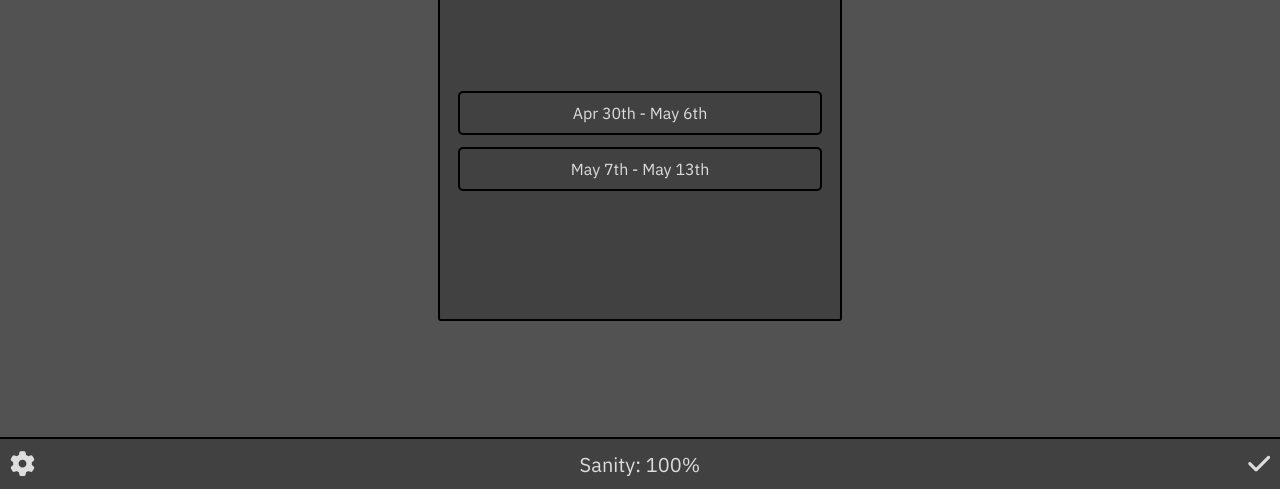
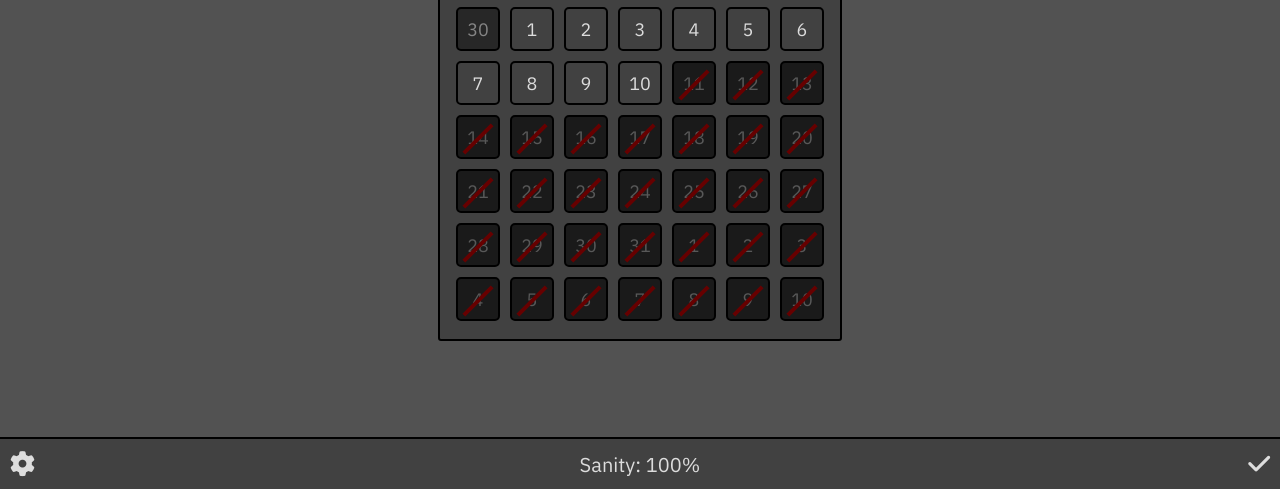
Before and after one commit to MIMJA156/time-tracker-ts-dev, a website built with Vite: page src/web/index.html in a window 1280 px wide. Shown: the part 311-800 px from the top of the page. Built offline with nearby package versions, Linux system fonts and the light colour scheme.

Commit message:
re-did calender

```diff
--- a/src/web/src/scss/moveable-window.scss
+++ b/src/web/src/scss/moveable-window.scss
@@ -22,7 +22,7 @@ div.moveable-window {
 
     &[data-type="calendar"] {
         width: 400px;
-        height: 460px;
+        height: calc(500px);
 
         >div>div.body {
             @include calender-body();
--- a/src/web/src/scss/windows/calendar.scss
+++ b/src/web/src/scss/windows/calendar.scss
@@ -1,51 +1,23 @@
 @mixin calender-body {
     display: flex;
     flex-direction: column;
-    justify-content: center;
     align-items: center;
 
     &.no-flex {
         justify-content: start;
     }
 
-    >div.cell-week {
-        cursor: pointer;
 
-        height: 40px;
-        width: 90%;
-
+    >div.row-of-days{
         display: flex;
-        align-items: center;
-        justify-content: center;
-
-        margin-top: 6px;
-        margin-bottom: 6px;
-
-        border: 2px solid black;
-        border-radius: 5px;
-
-        transition: .3s;
-        background-color: $nav-bars-background-color;
-
-        &:hover {
-            filter: brightness(0.8);
-        }
-    }
-
-    >div.cell-day {
-        width: 100%;
-        height: 60px;
-
-        border-bottom: 2px solid black;
-        border-top: 2px solid black;
-
-        display: flex;
-        align-items: center;
-        justify-content: space-around;
+        flex-direction: row;
+        margin-top: 10px;
 
         >div.day {
             cursor: pointer;
             font-size: 18px;
+
+            margin: 0 5px 0 5px;
 
             width: 40px;
             height: 40px;
@@ -63,6 +35,47 @@
             &:hover {
                 filter: brightness(0.8);
             }
+
+            &.no-border {
+                border: none;
+                width: 44px;
+                height: 44px;
+
+                cursor: auto;
+
+                &:hover {
+                    filter: none;
+                }
+            }
+
+            &.grey-out {
+                filter: brightness(0.6);
+
+                &:hover {
+                    filter: brightness(0.8);
+                }
+            }
+
+            &.not-available {
+                filter: brightness(0.4);
+                cursor: auto;
+                // overflow: hidden;
+
+                &::after {
+                    content: "";
+                    z-index: 1;
+                    position: absolute;
+
+                    top: 50%;
+
+                    width: 100%;
+                    height: 10%;
+
+                    background-color: red;
+
+                    transform: rotate(-45deg);
+                }
+            }
         }
     }
 }
--- a/src/web/src/ts/windows/calendar.ts
+++ b/src/web/src/ts/windows/calendar.ts
@@ -1,36 +1,54 @@
 import $ from 'jquery';
-import moment from 'moment';
 import { timeLimitations } from '../setup';
+
+var month = ['Jan', 'Feb', 'Mar', 'Apr', 'May', 'Jun', 'Jul', 'Aug', 'Sep', 'Oct', 'Nov', 'Dec'];
+var days = ['Sun', 'Mon', 'Tue', 'Wed', 'Thu', 'Fri', 'Sat'];
 
 export function cycle(monthOffset = 0) {
 	const cellHolder = $('#week-cell-holder');
 	const dateValues = getDateValues(timeLimitations, monthOffset);
 
-	if (dateValues.limitReached.backwards) {
+	if (dateValues.backwardsLimitReached) {
 		$('#increment-calendar-down').addClass('disabled');
 	} else {
 		$('#increment-calendar-down').removeClass('disabled');
 	}
 
-	if (dateValues.limitReached.forwards) {
+	if (dateValues.forwardLimitReached) {
 		$('#increment-calendar-up').addClass('disabled');
 	} else {
 		$('#increment-calendar-up').removeClass('disabled');
 	}
 
 	cellHolder.html('');
-	dateValues.weeks.forEach((week) => {
-		cellHolder.append(`<div class="cell-week">${moment(new Date(dateValues.days[week[0]])).format('MMM Do')} - ${moment(new Date(dateValues.days[week[1]])).format('MMM Do')}</div>`);
+	cellHolder.append(`
+	<div class="row-of-days">
+		<div class="day no-border">Su</div>
+		<div class="day no-border">Mo</div>
+		<div class="day no-border">Tu</div>
+		<div class="day no-border">We</div>
+		<div class="day no-border">Th</div>
+		<div class="day no-border">Fr</div>
+		<div class="day no-border">Sa</div>
+	</div>`);
+
+	dateValues._2DArrayOfDays.forEach((dayRow) => {
+		let daysInRow = '';
+		dayRow.forEach((day: any) => {
+			daysInRow += `<div class="day ${day.greyOut ? 'grey-out' : ''}${day.disabled ? 'not-available' : ''}">${day.day}</div>`;
+		});
+		cellHolder.append(`<div class="row-of-days">${daysInRow}</div>`);
 	});
 
 	let spans = cellHolder.parent().find('.sub-header').find('.center').find('span');
-	spans[0].textContent = moment(new Date(dateValues.currentMonth)).format('MMM');
-	spans[1].textContent = moment(new Date(dateValues.currentMonth)).format('Y');
+	spans[0].textContent = month[dateValues.today.getMonth()];
+	spans[1].textContent = `${dateValues.today.getFullYear()}`;
 }
 
 function getDateValues({ end, start }: { end: Date; start: Date }, monthOffset = 0) {
 	let days = [];
-	let weeks = [];
+	let forwardLimitReached = false;
+	let backwardsLimitReached = false;
 
 	const today = new Date();
 	today.setDate(1);
@@ -38,60 +56,75 @@ function getDateValues({ end, start }: { end: Date; start: Date }, monthOffset =
 
 	const currentMonth = new Date(today.getFullYear(), today.getMonth() + 1, 0);
 	const lastMonth = new Date(today.getFullYear(), today.getMonth(), 0);
-	const nextMonth = new Date(today.getFullYear(), today.getMonth() + 2, 0);
 
-	let limitReached = {
-		backwards: false,
-		forwards: false,
-	};
-
-	for (let i = today.getDay(); i > 0; i--) {
-		days.push(`${lastMonth.getMonth() + 1}/${lastMonth.getDate() - i + 1}/${lastMonth.getFullYear()}`);
+	let stepsBack = lastMonth.getDay() + 1;
+	for (let i = lastMonth.getDate() - stepsBack + 1; i <= lastMonth.getDate(); i++) {
+		days.push({
+			day: i,
+			date: `${lastMonth.getMonth() + 1}/${i}/${lastMonth.getFullYear()}`,
+			greyOut: true,
+		});
 	}
 
-	for (let i = 1; i <= currentMonth.getDate(); i++) {
-		days.push(`${currentMonth.getMonth() + 1}/${i}/${currentMonth.getFullYear()}`);
+	for (let i = 0; i < currentMonth.getDate(); i++) {
+		days.push({
+			day: i + 1,
+			date: `${currentMonth.getMonth() + 1}/${i + 1}/${currentMonth.getFullYear()}`,
+		});
 	}
 
-	for (let i = 1; i <= 7 - currentMonth.getDay() - 1; i++) {
-		days.push(`${nextMonth.getMonth() + 1}/${i}/${nextMonth.getFullYear()}`);
+	for (let i = 1; i <= 8 - currentMonth.getDay(); i++) {
+		days.push({
+			day: i,
+			date: `${currentMonth.getMonth() + 2 <= 12 ? currentMonth.getMonth() + 2 : 1}/${i}/${currentMonth.getFullYear()}`,
+			greyOut: true,
+		});
 	}
 
-	let dayCountForwards = 1;
-	let dayCountBackwards = 1;
-	days.forEach((day) => {
-		if (new Date(day).getTime() >= end.getTime()) {
-			limitReached.forwards = true;
-		} else {
-			dayCountForwards++;
-		}
+	let _2DArrayOfDays = [];
+	let currentRowOfDays = [];
 
-		if (new Date(day).getTime() <= start.getTime()) {
-			limitReached.backwards = true;
-		} else {
-			dayCountBackwards++;
-		}
-	});
-
-	if (limitReached.forwards) {
-		let daysOver = days.length - dayCountForwards;
-		if (daysOver >= 7) {
-			days.splice(days.length - 7 * parseInt(`${daysOver / 7}`.split('.')[0]), days.length);
+	for (let i = 0; i < days.length; i++) {
+		currentRowOfDays.push(days[i]);
+		if (currentRowOfDays.length === 7) {
+			_2DArrayOfDays.push(currentRowOfDays);
+			currentRowOfDays = [];
 		}
 	}
 
-	if (limitReached.backwards) {
-		let daysOver = days.length - dayCountBackwards;
-		if (daysOver >= 7) {
-			days = days.slice(7 * parseInt(`${daysOver / 7}`.split('.')[0]));
+	currentRowOfDays = [];
+
+	if (_2DArrayOfDays.length < 6) {
+		for (let i = _2DArrayOfDays.at(-1).at(-1).day + 1; i <= _2DArrayOfDays.at(-1).at(-1).day + 7; i++) {
+			currentRowOfDays.push({
+				day: i,
+				date: `${currentMonth.getMonth() + 2 <= 12 ? currentMonth.getMonth() + 2 : 1}/${i}/${currentMonth.getFullYear()}`,
+				greyOut: true,
+			});
+		}
+
+		_2DArrayOfDays.push(currentRowOfDays);
+	}
+
+	for (let i = 0; i < _2DArrayOfDays.length; i++) {
+		let arrayOfDays = _2DArrayOfDays[i];
+
+		for (let l = 0; l < arrayOfDays.length; l++) {
+			let days: { date: string | number | Date } = arrayOfDays[l];
+
+			if (new Date(days.date).getTime() >= end.getTime()) {
+				forwardLimitReached = true;
+				_2DArrayOfDays[i][l].disabled = true;
+				delete _2DArrayOfDays[i][l].greyOut;
+			}
+
+			if (new Date(days.date).getTime() <= start.getTime()) {
+				backwardsLimitReached = true;
+				_2DArrayOfDays[i][l].disabled = true;
+				delete _2DArrayOfDays[i][l].greyOut;
+			}
 		}
 	}
 
-	for (let i = 0; i < days.length; i++) {
-		if (i % 7 == 0) {
-			weeks.push([i, i + 6]);
-		}
-	}
-
-	return { weeks, days, limitReached, currentMonth };
+	return { today, _2DArrayOfDays, forwardLimitReached, backwardsLimitReached };
 }
```
